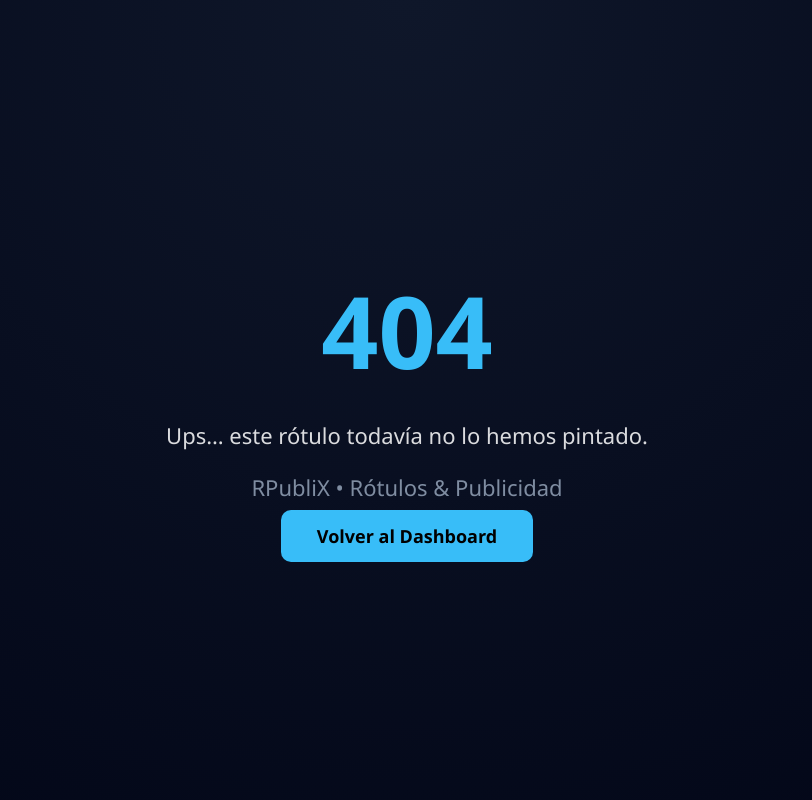
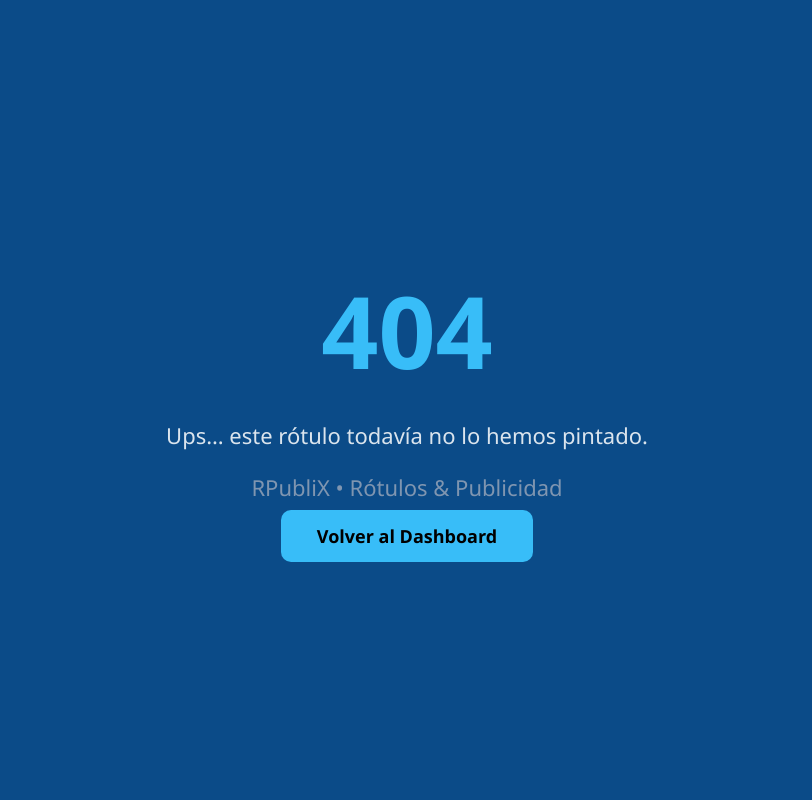
Before and after one commit to tnarvaez006-del/Rpublix, a Django app: template templates/404.html in a window 1280 px wide. Shown: the whole page, without its empty margins (233-1045 px from the left). Run offline with Django 5.2, Linux system fonts and the light colour scheme; the template is opened without the code that fills it, so the values that code supplies are empty.

Commit message:
dnfkdsnfnsfnskfskfnskdn

```diff
--- a/templates/404.html
+++ b/templates/404.html
@@ -11,7 +11,7 @@ body{
     display:flex;
     justify-content:center;
     align-items:center;
-    background: radial-gradient(circle at top, #0f172a, #020617);
+    background: #0B4B88;
     font-family:Segoe UI, Arial, sans-serif;
     color:white;
     text-align:center;
```
